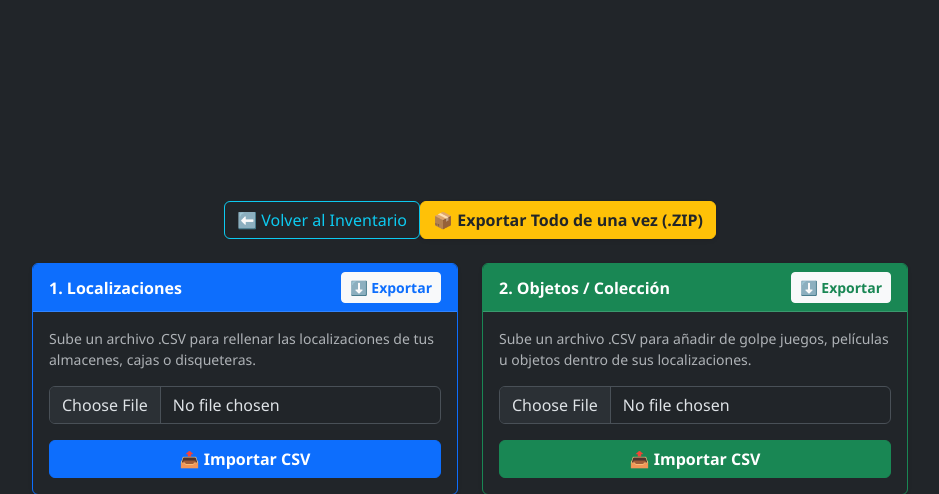
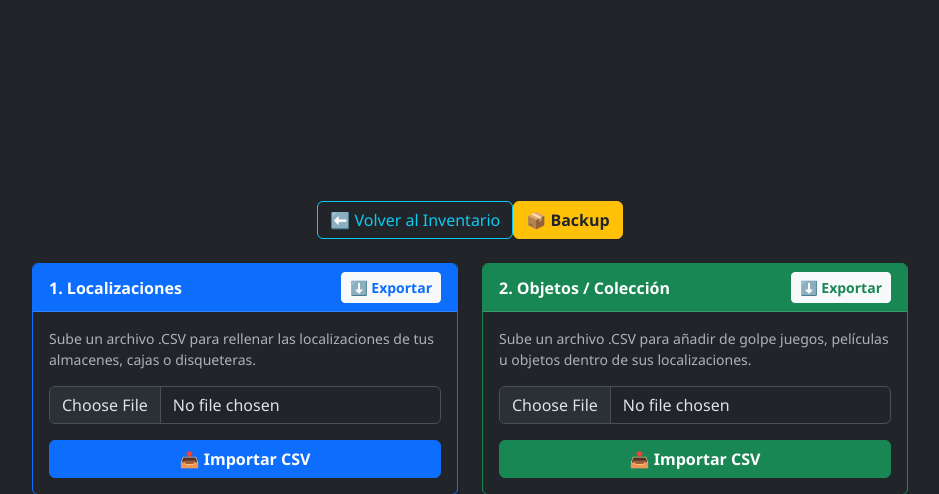
Before and after one commit to adriru20/www, a PHP site: page /apps/inventario/csv.php in a window 1280 px wide. Shown: the part 120-614 px from the top of the page, without its empty margins (170-1109 px from the left). Run offline with PHP 8.4, Linux system fonts and the light colour scheme; the visitor is signed in with stand-in values (Sample User, id 1); data that the repository does not hold is empty.

Commit message:
2026-05-19_update-AppInventarioCSV - Arreglo de botón de backup

```diff
--- a/apps/inventario/csv.php
+++ b/apps/inventario/csv.php
@@ -205,7 +205,7 @@
 
     <div class="d-flex justify-content-between align-items-center mb-4">
         <a href="./" class="btn btn-outline-info">⬅️ Volver al Inventario</a>
-        <a href="?export=zip" class="btn btn-warning fw-bold text-dark shadow-sm">📦 Exportar Todo de una vez (.ZIP)</a>
+        <a href="?export=zip" class="btn btn-warning fw-bold text-dark shadow-sm">📦 Backup</a>
     </div>
 
     <?php if ($mensaje): ?>
```
